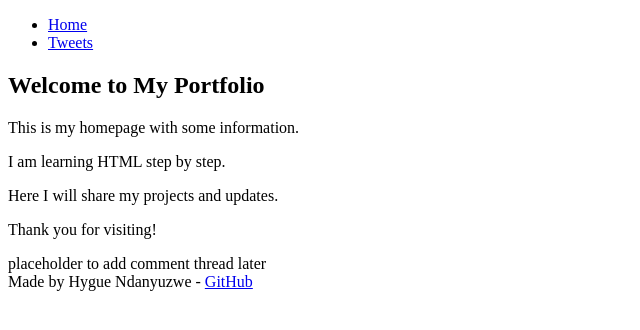
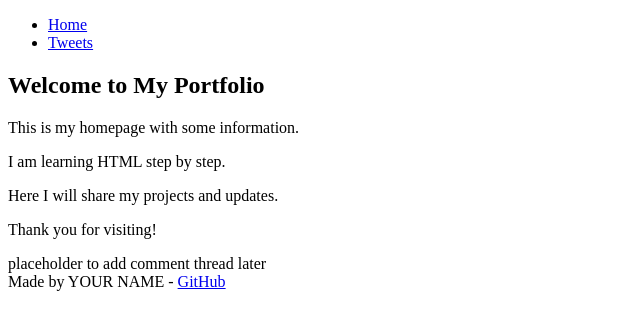
Before and after one commit to Hygue4/My_First_Portfolio, a plain HTML site: page html_basic/index.html in a window 1280 px wide. Shown: the full height of the page, 0-640 px from the left. Drawn offline with Linux system fonts and the light colour scheme.

Commit message:
Final check

```diff
--- a/html_basic/index.html
+++ b/html_basic/index.html
@@ -25,7 +25,7 @@
     </main>
 
     <footer>
-      Made by Hygue Ndanyuzwe -
+      Made by YOUR NAME -
       <a href="https://github.com/Hygue4" target="_blank">GitHub</a>
     </footer>
   </body>
```
